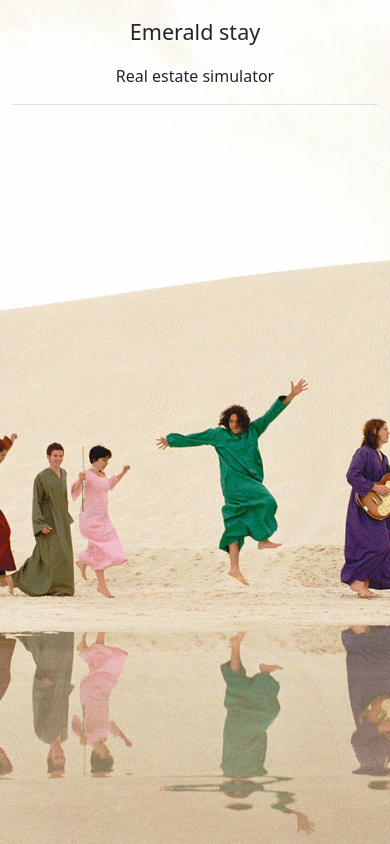
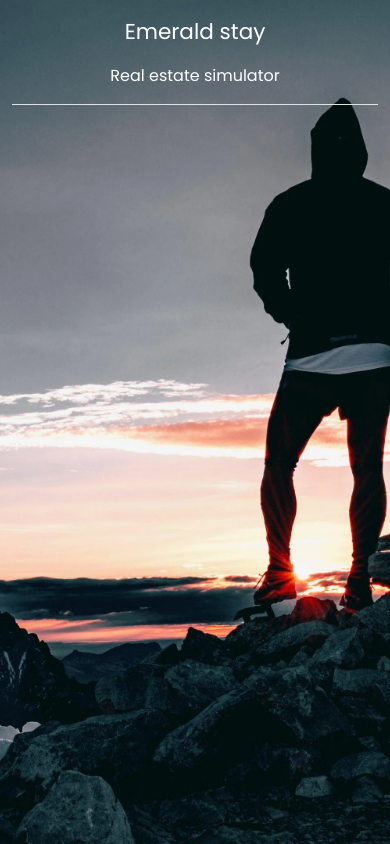
Before and after one commit to jas75/real-estate-simulator, an Angular app: page / in a window 390 px wide. Built offline with nearby package versions, Linux system fonts and the light colour scheme.

Commit message:
add new assets to responsive header

```diff
--- a/src/app/components/header/header.component.html
+++ b/src/app/components/header/header.component.html
@@ -1,6 +1,6 @@
 <div class="container">
-    <header class="d-flex flex-wrap justify-content-center py-3 mb-4 border-bottom">
-      <a href="/" class="d-flex align-items-center mb-3 mb-md-0 me-md-auto text-dark text-decoration-none">
+    <header class="d-flex flex-wrap justify-content-center py-3 pb-md-0 mb-4 border-bottom">
+      <a href="/" class="d-flex align-items-center mb-3 mb-md-0 me-md-auto  text-decoration-none">
         <span class="fs-4">Emerald stay</span>
       </a>
       <ul class="nav nav-pills align-items-center">
--- a/src/app/components/header/header.component.scss
+++ b/src/app/components/header/header.component.scss
@@ -1,13 +1,16 @@
 @import '../../../styles/breakpoints';
 @import '../../../styles/designtemplate';
 
-//Mobile
+// Mobile
 @media (max-width: $breakpoint-md) {
     header {
         flex-direction: column;
         align-items: center;
-        // color: $tertiary-color;
+        color: $tertiary-color !important;
 
+        span {
+            color: $tertiary-color !important;
+        }
     }
 
     section {
@@ -18,11 +21,20 @@
     }
 }
 
+// Desktop
 section {
-    background-image: url('../../../assets/images/background.jpg');
+    background-image: url('../../../assets/images/background.webp');
     background-size: cover;  // Permet de couvrir tout l'écran sans déformation
     background-position: center;  // Centrer l'image
     background-repeat: no-repeat;  // Evite que l'image se répète
     height: 100vh;  // Assure que l'image couvre toute la hauteur de l'écran
     margin: 0;  // Evite les marges par défaut du body
 }
+
+header {
+    color: $primary-color;
+    padding-bottom: unset;
+    span {
+        color: $primary-color;
+    }
+}
--- a/src/index.html
+++ b/src/index.html
@@ -6,6 +6,10 @@
   <base href="/">
   <meta name="viewport" content="width=device-width, initial-scale=1">
   <link rel="icon" type="image/x-icon" href="favicon.ico">
+  <!-- Google fonts -->
+  <link rel="preconnect" href="https://fonts.googleapis.com">
+  <link rel="preconnect" href="https://fonts.gstatic.com" crossorigin>
+  <link href="https://fonts.googleapis.com/css2?family=Poppins:wght@300;400;700&display=swap" rel="stylesheet">
 </head>
 <body>
   <app-root></app-root>
--- a/src/styles.scss
+++ b/src/styles.scss
@@ -2,4 +2,12 @@
 
 /* Importing Bootstrap SCSS file. */
 @import 'bootstrap/scss/bootstrap';
-@import 'styles/breakpoints'
+@import 'styles/breakpoints';
+@import 'styles/designtemplate';
+
+body {
+    font-family: "Poppins", serif;
+    font-weight: 400;
+    font-style: normal;
+    background-color: $secondary-color;
+}
--- a/src/styles/_designtemplate.scss
+++ b/src/styles/_designtemplate.scss
@@ -1,3 +1,3 @@
-$primary-color: #1F5134;
-$secondary-color: #F4F1EB;
+$primary-color: #40a160;
+$secondary-color: #eee7e3;
 $tertiary-color: #FFFFFF;
```
Also changed, not shown: src/assets/images/background.webp (added).
